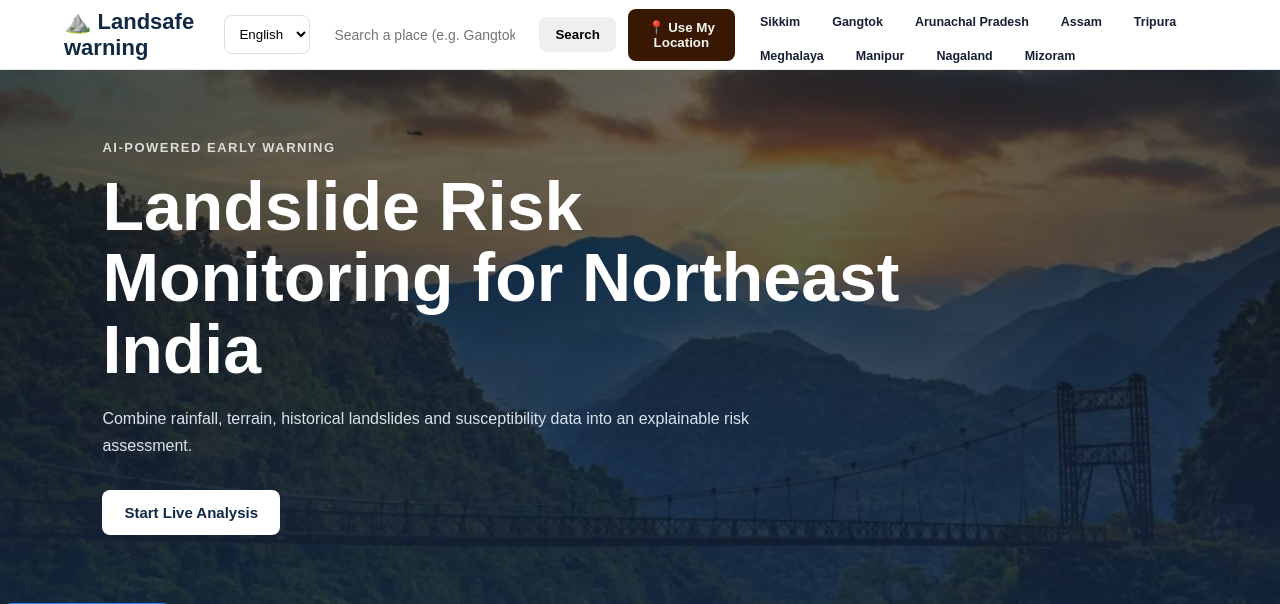
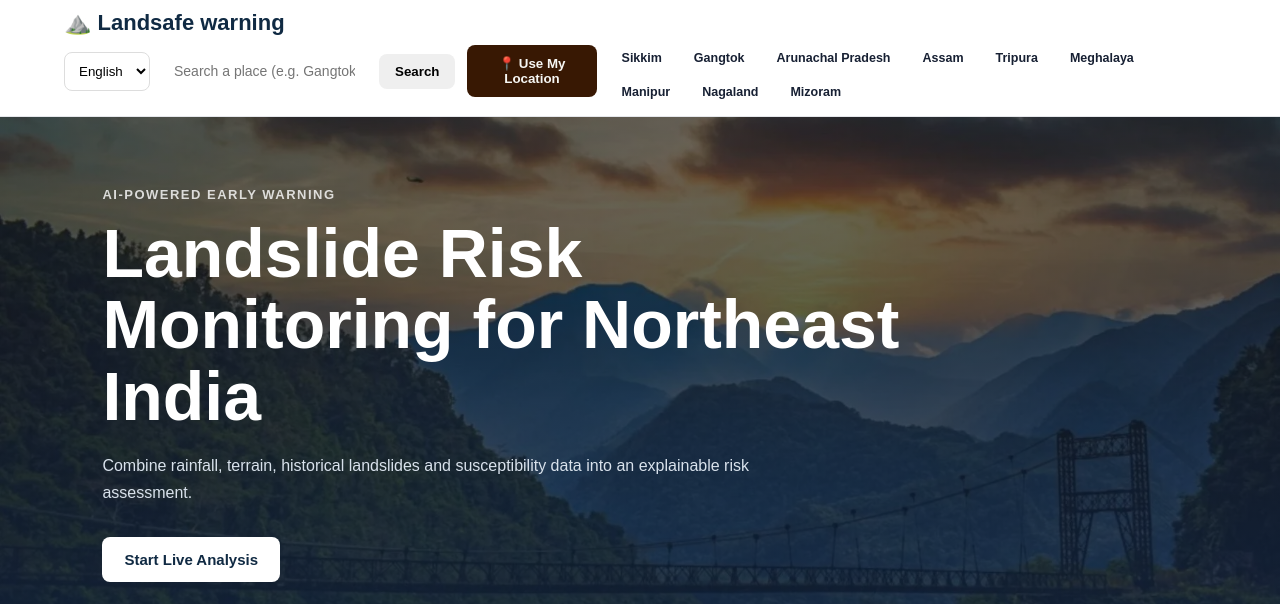
Before and after one commit to biswajit933287/landslide-warning, a Flask app: page / in a window 1280 px wide. Shown: the top 604 px of the page. Run offline with Flask 3, Linux system fonts and the light colour scheme.

Commit message:
fix navbar warp for mobile

```diff
--- a/static/css/style.css
+++ b/static/css/style.css
@@ -20,25 +20,20 @@ body {
 
 .navbar {
 
-    height: 70px;
+    min-height: 70px;
+        height: auto;
 
     background: white;
+    display: flex;
+    align-items: center;
+    justify-content: space-between;
+    padding: 10px 5%;
+    border-bottom: 1px solid #e5e7eb;
+    position: sticky;
+    top: 0;
+    z-index: 1000;
+    flex-wrap: wrap;
 
-    display: flex;
-
-    align-items: center;
-
-    justify-content: space-between;
-
-    padding: 0 5%;
-
-    border-bottom: 1px solid #e5e7eb;
-
-    position: sticky;
-
-    top: 0;
-
-    z-index: 1000;
 }
 
 
@@ -698,6 +693,13 @@ footer {
   background: #ffecec;
 }
 
+@media (max-width: 768px) {
+  .quick-states {
+    width: 100%;
+    justify-content: flex-start;
+  }
+}
+
 /*.info-popup {
     display: none;
     position: fixed;
```
